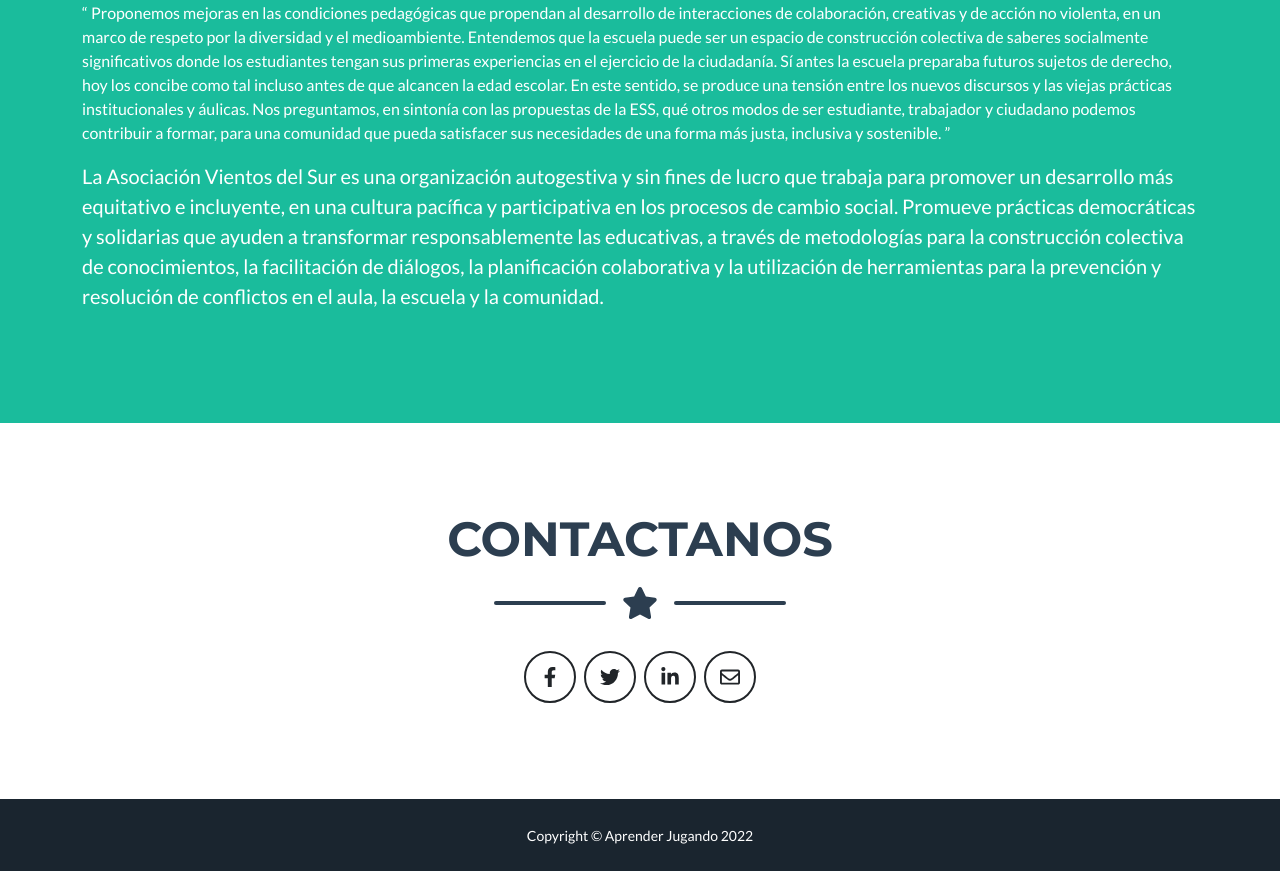
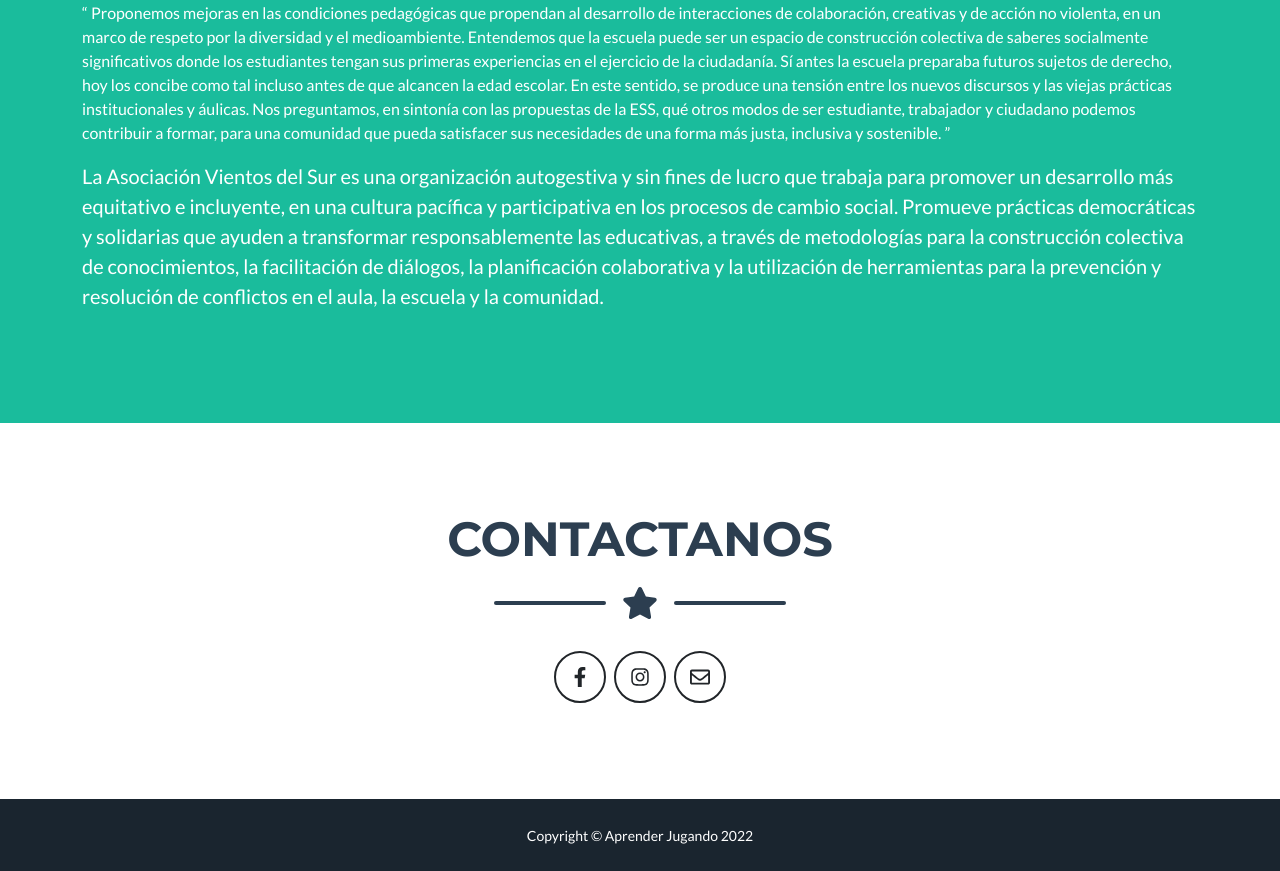
Before and after one commit to aprenderjugandoenvientos/aprenderjugandoenvientos.github.io, a plain HTML site: page index.html in a window 1280 px wide. Shown: the part 1961-2832 px from the top of the page. Drawn offline with nearby package versions, Linux system fonts and the light colour scheme.

Commit message:
Update index.html

```diff
--- a/index.html
+++ b/index.html
@@ -169,8 +169,7 @@
                 <div class="row justify-content-center">
 
                             <a class="btn btn-outline-dark btn-social mx-1" href="#!"><i class="fab fa-fw fa-facebook-f"></i></a>
-                            <a class="btn btn-outline-dark btn-social mx-1" href="#!"><i class="fab fa-fw fa-twitter"></i></a>
-                            <a class="btn btn-outline-dark btn-social mx-1" href="#!"><i class="fab fa-fw fa-linkedin-in"></i></a>
+                            <a class="btn btn-outline-dark btn-social mx-1" href="https://www.instagram.com/aprenderjugandoaprenderhaciend"><i class="fab fa-fw fa-instagram"></i></a>
                             <a class="btn btn-outline-dark btn-social mx-1" href="mailto:aprenderjugandoenvientos@gmail.com"><i class="far fa-fw fa-envelope"></i></a>
                         </div>
                     </div>
```
